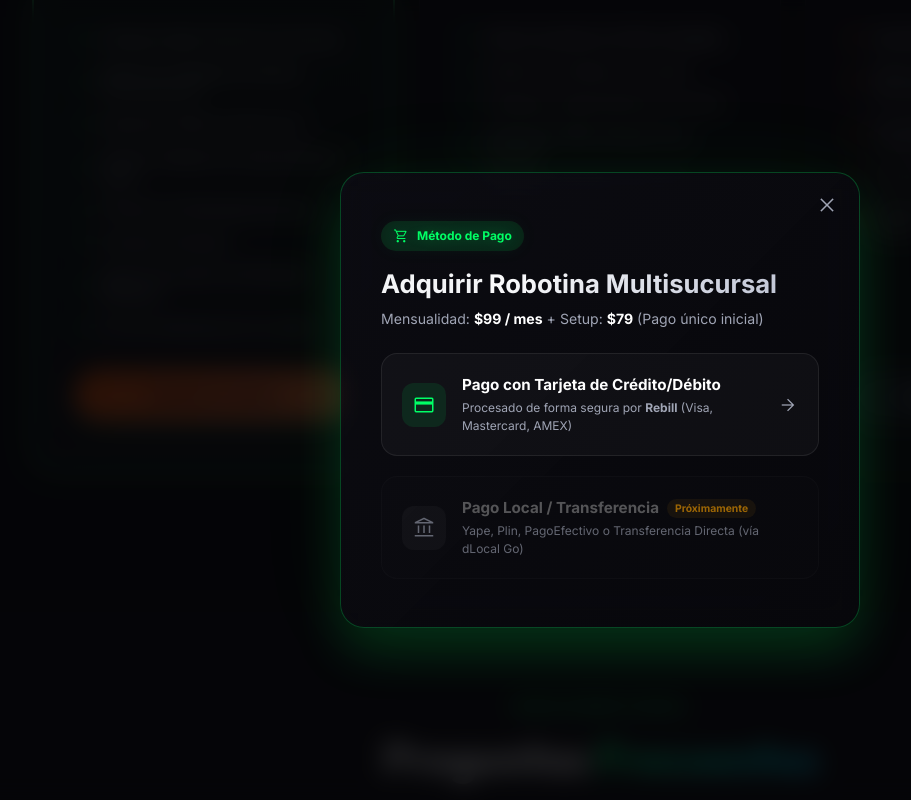
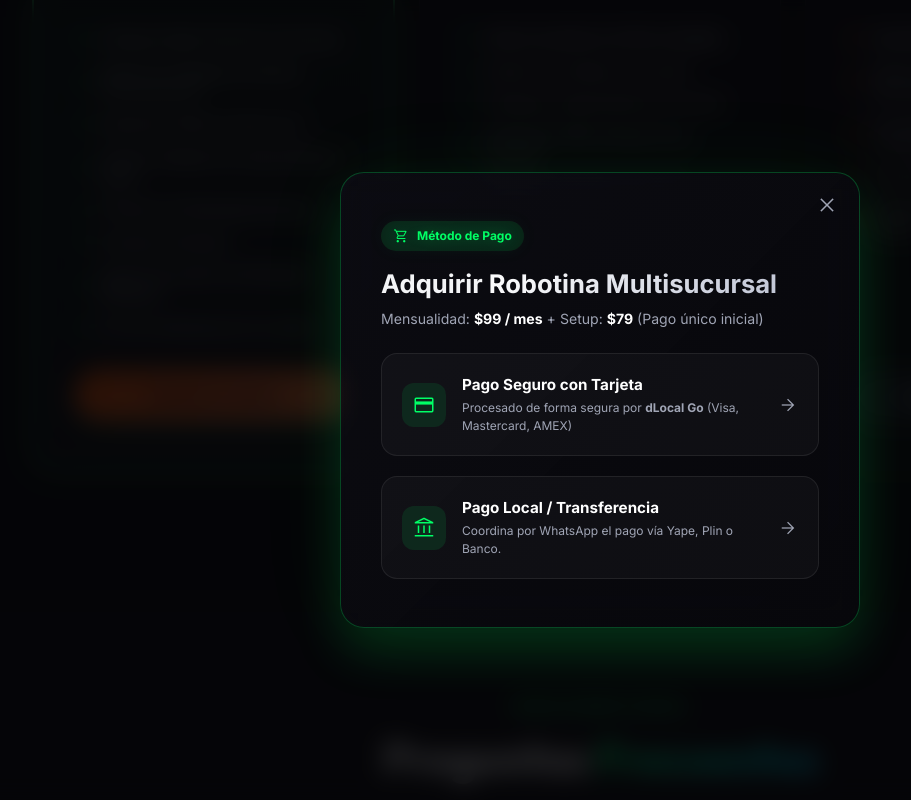
Before and after one commit to AndresFigueria/ChatbotRV, a React (Vite) app: page / in a window 1280 px wide. Both pictures are taken after a click on the button "Elegir Plan Multisucursal". Shown: the part 9026-9826 px from the top of the page, without its empty margins (40-951 px from the left). Built offline with nearby package versions, Linux system fonts and the light colour scheme; no server answers.

Commit message:
feat(landing): restore payment station modal with dlocal and whatsapp options

```diff
--- a/src/pages/Landing.tsx
+++ b/src/pages/Landing.tsx
@@ -1679,10 +1679,15 @@ export default function Landing() {
 
               <button
                 onClick={() => {
-                  const checkoutUrl = currency === 'USD'
-                    ? 'https://checkout.dlocalgo.com/validate/recurring/cUpwxzpIXmCSErec0FnDwLF5UfUyhqoh'
-                    : 'https://checkout.dlocalgo.com/validate/recurring/unuYHTStzP5Ycnxfd1E4j0j8mJ2oZohH';
-                  window.location.href = checkoutUrl;
+                  setSelectedPlan({
+                    name: 'Robotina Completo',
+                    price: currency === 'USD' ? '$49 / mes' : 'S/. 180 / mes',
+                    setup: currency === 'USD' ? '$29' : 'S/. 110',
+                    rebillUrl: currency === 'USD'
+                      ? 'https://checkout.dlocalgo.com/validate/recurring/cUpwxzpIXmCSErec0FnDwLF5UfUyhqoh'
+                      : 'https://checkout.dlocalgo.com/validate/recurring/unuYHTStzP5Ycnxfd1E4j0j8mJ2oZohH'
+                  });
+                  setIsPaymentOpen(true);
                 }}
                 className="btn-primary"
                 style={{
@@ -2514,58 +2519,65 @@ export default function Landing() {
                   <span className="material-symbols-outlined" style={{ fontSize: '24px' }}>credit_card</span>
                 </div>
                 <div style={{ flexGrow: 1 }}>
-                  <div style={{ color: '#fff', fontWeight: 700, fontSize: '0.95rem' }}>Pago con Tarjeta de Crédito/Débito</div>
+                  <div style={{ color: '#fff', fontWeight: 700, fontSize: '0.95rem' }}>Pago Seguro con Tarjeta</div>
                   <div style={{ color: 'var(--secondary)', fontSize: '0.75rem', marginTop: '2px' }}>
-                    Procesado de forma segura por <strong>Rebill</strong> (Visa, Mastercard, AMEX)
+                    Procesado de forma segura por <strong>dLocal Go</strong> (Visa, Mastercard, AMEX)
                   </div>
                 </div>
                 <span className="material-symbols-outlined" style={{ color: 'var(--secondary)', fontSize: '20px' }}>arrow_forward</span>
               </a>
 
-              {/* Opción 2: dLocal / Pago Local (Próximamente) */}
-              <div
+              {/* Opción 2: Pago Local Manual */}
+              <a
+                href={`https://wa.me/${DEMO_WHATSAPP_NUMBER}?text=Hola,%20quiero%20pagar%20el%20${selectedPlan.name}%20por%20transferencia%20/%20Yape.`}
+                target="_blank"
+                rel="noopener noreferrer"
+                onClick={() => setIsPaymentOpen(false)}
                 style={{
                   display: 'flex',
                   alignItems: 'center',
                   gap: '1rem',
                   padding: '1.25rem',
                   borderRadius: '16px',
-                  backgroundColor: 'rgba(255, 255, 255, 0.01)',
-                  border: '1px solid rgba(255, 255, 255, 0.03)',
-                  opacity: 0.6,
-                  position: 'relative'
+                  backgroundColor: 'rgba(255, 255, 255, 0.03)',
+                  border: '1px solid rgba(255, 255, 255, 0.08)',
+                  textDecoration: 'none',
+                  transition: 'all 0.3s ease',
+                  cursor: 'pointer'
+                }}
+                className="payment-option-hover"
+                onMouseEnter={(e) => {
+                  e.currentTarget.style.borderColor = 'var(--emerald-400)';
+                  e.currentTarget.style.backgroundColor = 'rgba(0, 255, 102, 0.03)';
+                }}
+                onMouseLeave={(e) => {
+                  e.currentTarget.style.borderColor = 'rgba(255, 255, 255, 0.08)';
+                  e.currentTarget.style.backgroundColor = 'rgba(255, 255, 255, 0.03)';
                 }}
               >
                 <div style={{
                   width: '44px',
                   height: '44px',
                   borderRadius: '12px',
-                  backgroundColor: 'rgba(255, 255, 255, 0.05)',
+                  backgroundColor: 'rgba(0, 255, 102, 0.1)',
                   display: 'flex',
                   alignItems: 'center',
                   justifyContent: 'center',
-                  color: 'var(--secondary)',
+                  color: 'var(--emerald-400)',
                   flexShrink: 0
                 }}>
                   <span className="material-symbols-outlined" style={{ fontSize: '24px' }}>account_balance</span>
                 </div>
                 <div style={{ flexGrow: 1 }}>
-                  <div style={{ color: '#888', fontWeight: 700, fontSize: '0.95rem', display: 'flex', alignItems: 'center', gap: '8px' }}>
+                  <div style={{ color: '#fff', fontWeight: 700, fontSize: '0.95rem', display: 'flex', alignItems: 'center', gap: '8px' }}>
                     Pago Local / Transferencia
-                    <span style={{
-                      backgroundColor: 'rgba(255, 165, 0, 0.1)',
-                      color: 'orange',
-                      fontSize: '0.65rem',
-                      padding: '2px 8px',
-                      borderRadius: '10px',
-                      fontWeight: 800
-                    }}>Próximamente</span>
                   </div>
                   <div style={{ color: 'var(--secondary)', fontSize: '0.75rem', marginTop: '2px' }}>
-                    Yape, Plin, PagoEfectivo o Transferencia Directa (vía dLocal Go)
-                  </div>
-                </div>
-              </div>
+                    Coordina por WhatsApp el pago vía Yape, Plin o Banco.
+                  </div>
+                </div>
+                <span className="material-symbols-outlined" style={{ color: 'var(--secondary)', fontSize: '20px' }}>arrow_forward</span>
+              </a>
             </div>
           </div>
         </div>
```
